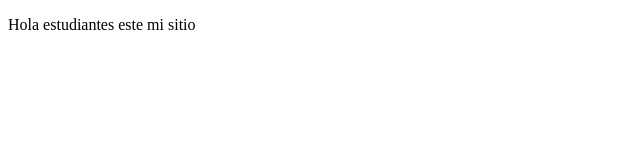
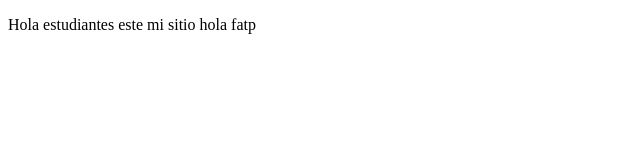
Before and after one commit to bionixx77/proyectoDemoPrework, a plain HTML site: page index.html in a window 1280 px wide. Shown: the full height of the page, 0-640 px from the left. Drawn offline with Linux system fonts and the light colour scheme.

Commit message:
cambios agregamos flow

```diff
--- a/index.html
+++ b/index.html
@@ -7,7 +7,7 @@
 </head>
 <body>
     <p>
-        Hola estudiantes este mi sitio
+        Hola estudiantes este mi sitio hola fatp
     </p>
 </body>
 </html>
```
